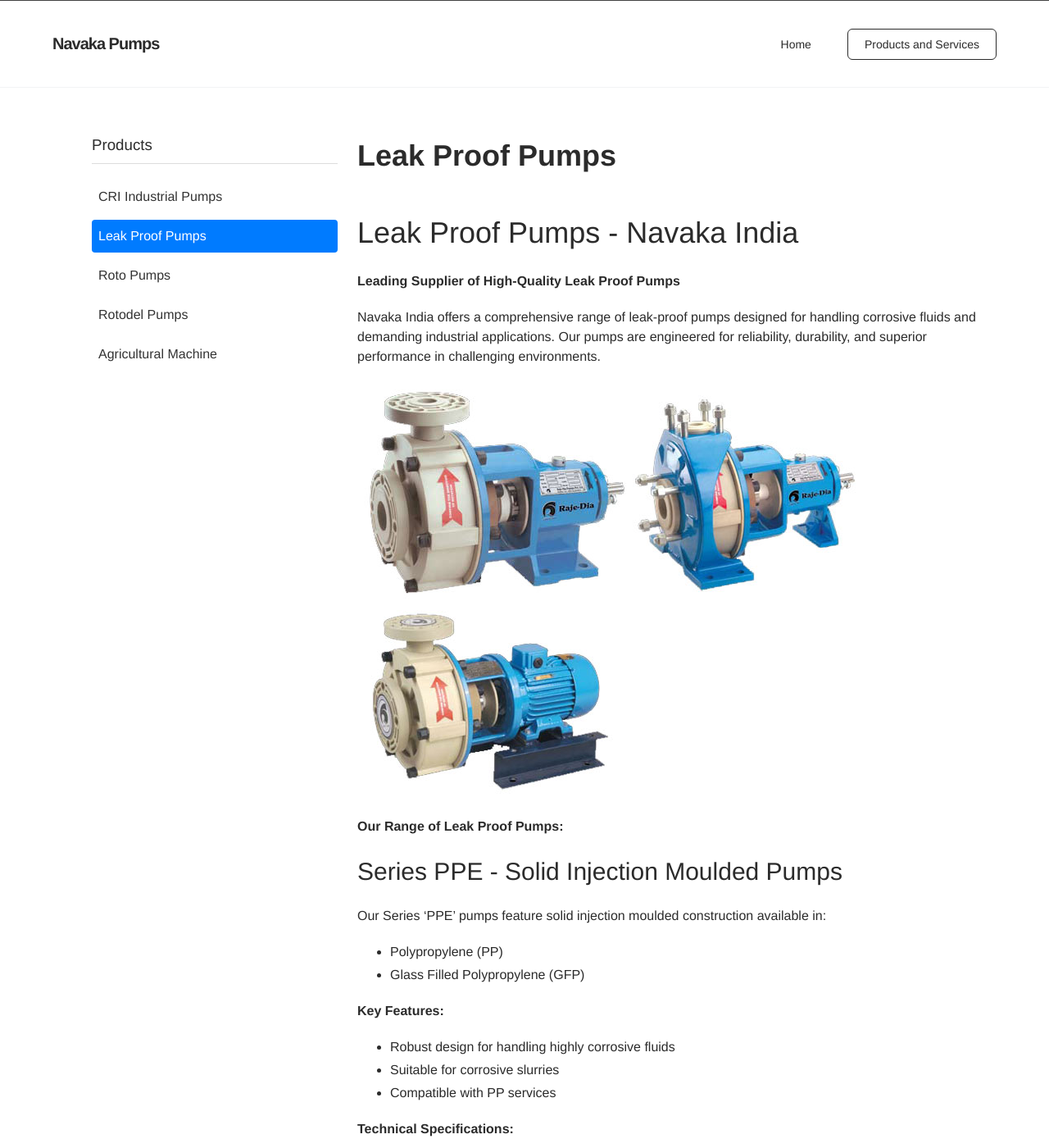
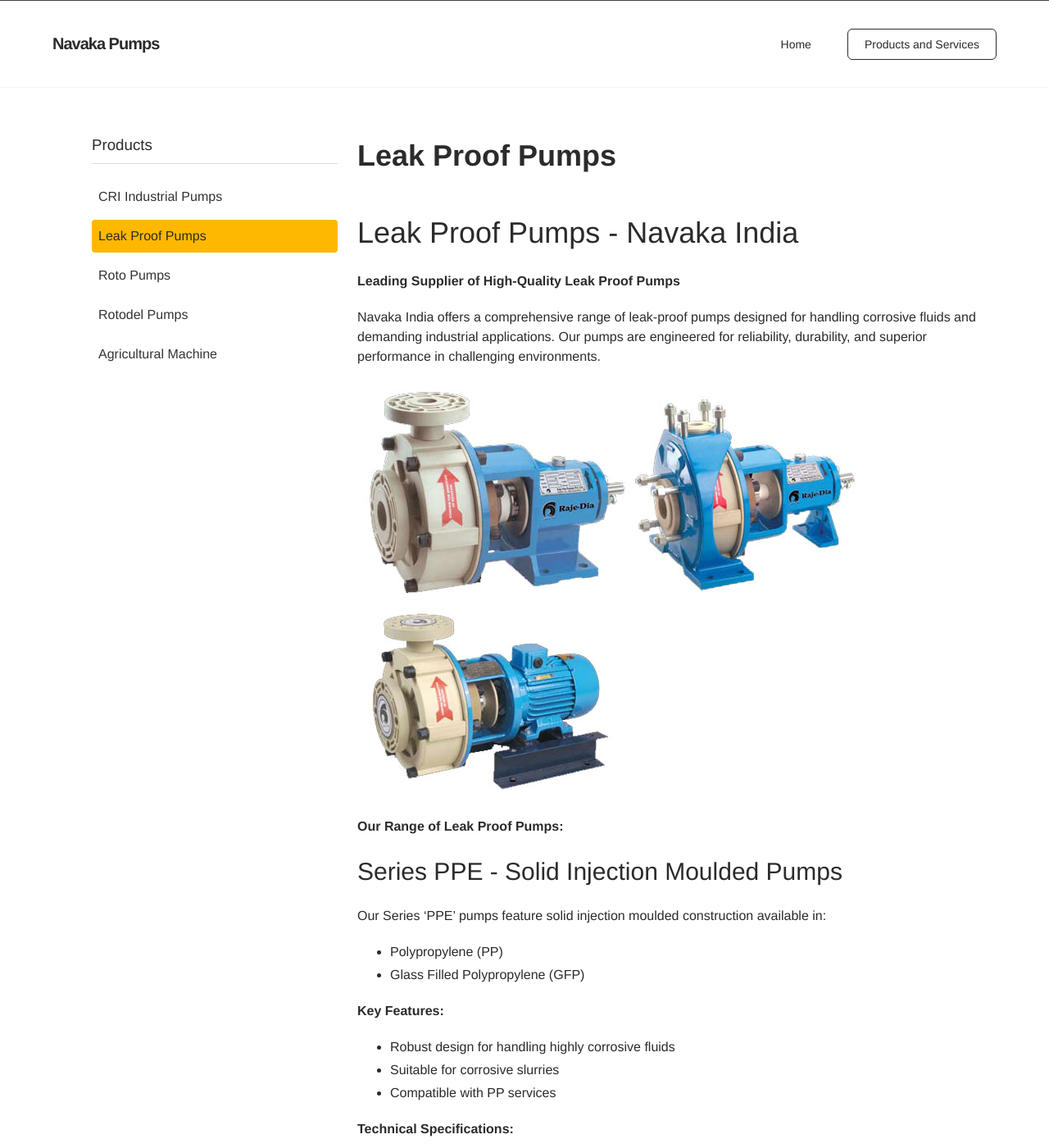
Before and after one commit to manassaloi/navakapumps, a Jekyll site: the page built from products/leak-proof-pumps.md, in a window 1280 px wide and 1400 px high. Shown: the whole window at 82% size. Built offline with Jekyll 4.4.1, drawn with Linux system fonts in a browser that asks for light colours.

Commit message:
Update style.scss

```diff
--- a/assets/css/style.scss
+++ b/assets/css/style.scss
@@ -104,9 +104,10 @@
     }
   }
 
-  .active a {
-    background-color: #007bff;
-    color: white;
+  .active a, a.active {
+    background-color: #FFB800;
+    color: #2B2B2B;
+    font-weight: 500;
   }
 }
 
```
